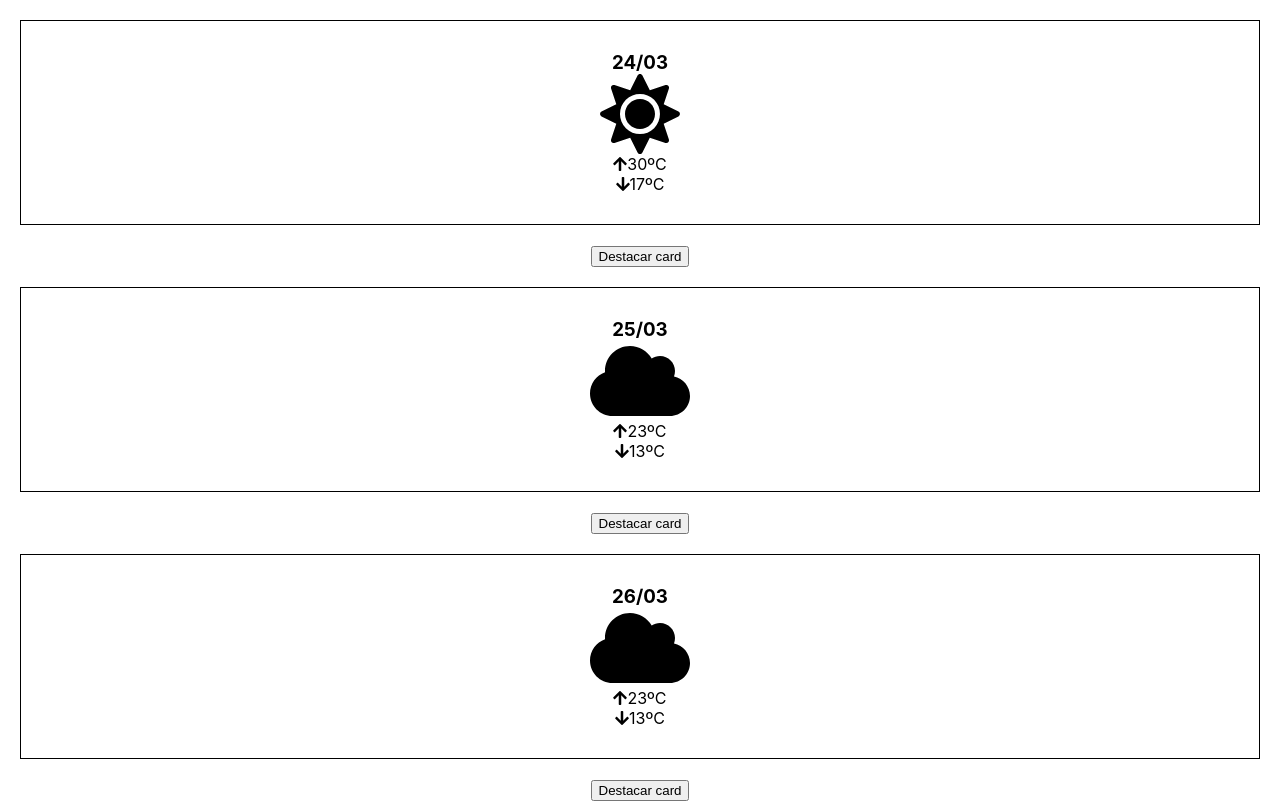
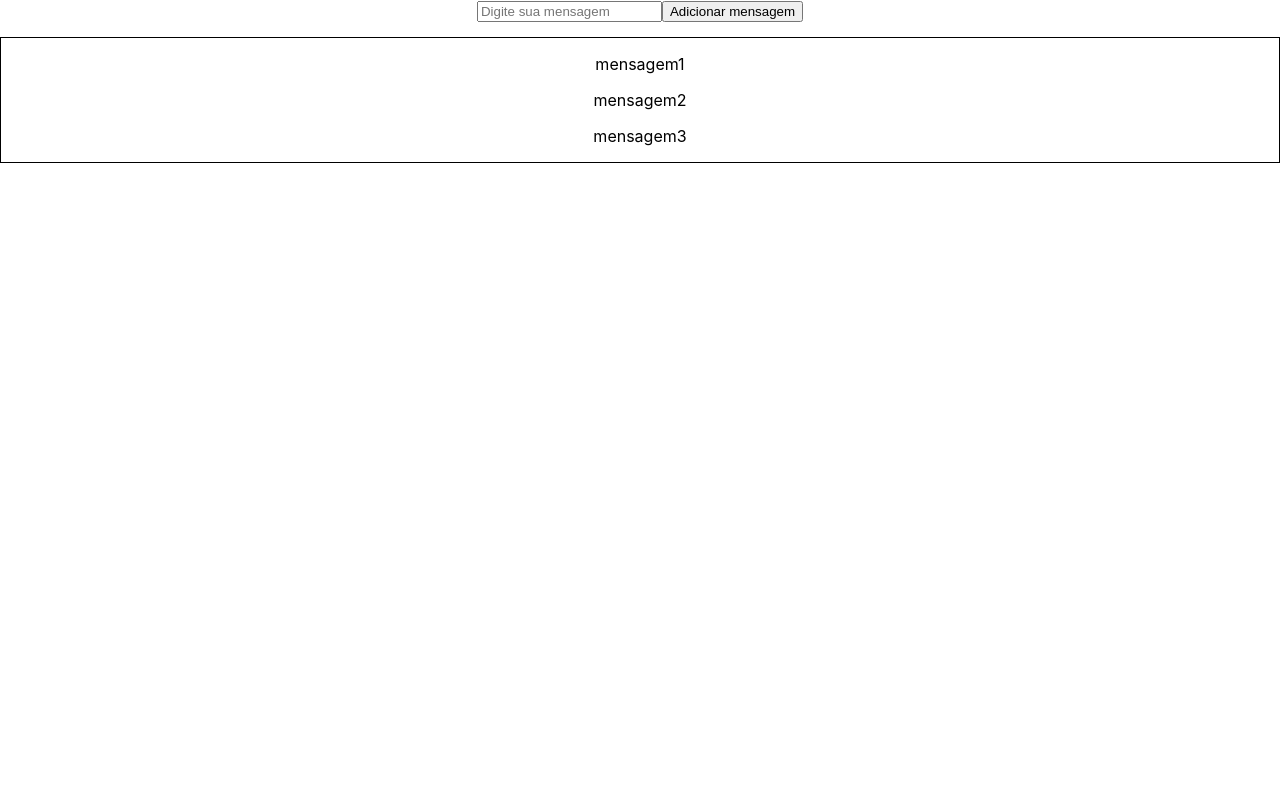
Before and after one commit to yogmel/lets-code-react-547, a React (Create React App) app: page / in a window 1280 px wide. Shown: the top 802 px of the page. Built offline with nearby package versions, Linux system fonts and the light colour scheme.

Commit message:
Aula 4 - exercicio 5, map

```diff
--- a/src/App.css
+++ b/src/App.css
@@ -36,3 +36,8 @@
     transform: rotate(360deg);
   }
 }
+
+.caixa-mensagens {
+  border: 1px solid black;
+  margin-top: 15px;
+}
--- a/src/App.js
+++ b/src/App.js
@@ -1,5 +1,5 @@
 import './App.css';
-import PrevisaoDoTempoContainer from './routes/exercicioQuatro';
+import ChatContainer from './routes/exercicioCinco';
 
 /*
   * Componente tem como pré-requisito:
@@ -15,7 +15,7 @@ import PrevisaoDoTempoContainer from './routes/exercicioQuatro';
 function App() {
   return (
     <div className="App">
-      <PrevisaoDoTempoContainer />
+      <ChatContainer />
     </div>
   );
 }
--- /dev/null
+++ b/src/routes/exercicioCinco/ChatContainer.jsx
@@ -0,0 +1,41 @@
+import { useState } from "react";
+
+const ChatContainer = () => {
+  const [mensagens, setMensagens] = useState([
+    "mensagem1",
+    "mensagem2",
+    "mensagem3",
+  ]);
+  const [mensagemAtual, setMensagemAtual] = useState("");
+
+  const handleChange = (evento) => {
+    setMensagemAtual(evento.target.value);
+  };
+
+  const handleClick = () => {
+    setMensagens([...mensagens, mensagemAtual]);
+    setMensagemAtual("");
+  };
+
+  return (
+    <div>
+      <div>
+        <input
+          type="text"
+          placeholder="Digite sua mensagem"
+          value={mensagemAtual}
+          onChange={handleChange}
+        />
+        <button onClick={handleClick}>Adicionar mensagem</button>
+      </div>
+
+      <div className="caixa-mensagens">
+        {mensagens.map((mensagem, index) => {
+          return <p key={index}>{mensagem}</p>;
+        })}
+      </div>
+    </div>
+  );
+};
+
+export default ChatContainer;
--- /dev/null
+++ b/src/routes/exercicioCinco/index.js
@@ -0,0 +1 @@
+export { default } from './ChatContainer';
--- a/src/routes/exercicioQuatro/PrevisaoDoTempoContainer.jsx
+++ b/src/routes/exercicioQuatro/PrevisaoDoTempoContainer.jsx
@@ -6,7 +6,7 @@ const PrevisaoDoTempoContainer = () => {
 	return (
     <div>
       {dadosPrevisao.map(
-        (previsao) => <PrevisaoCard dadoPrevisao={previsao} />
+        (previsao, index) => <PrevisaoCard key={index} dadoPrevisao={previsao} />
       )}
     </div>
   );
```
